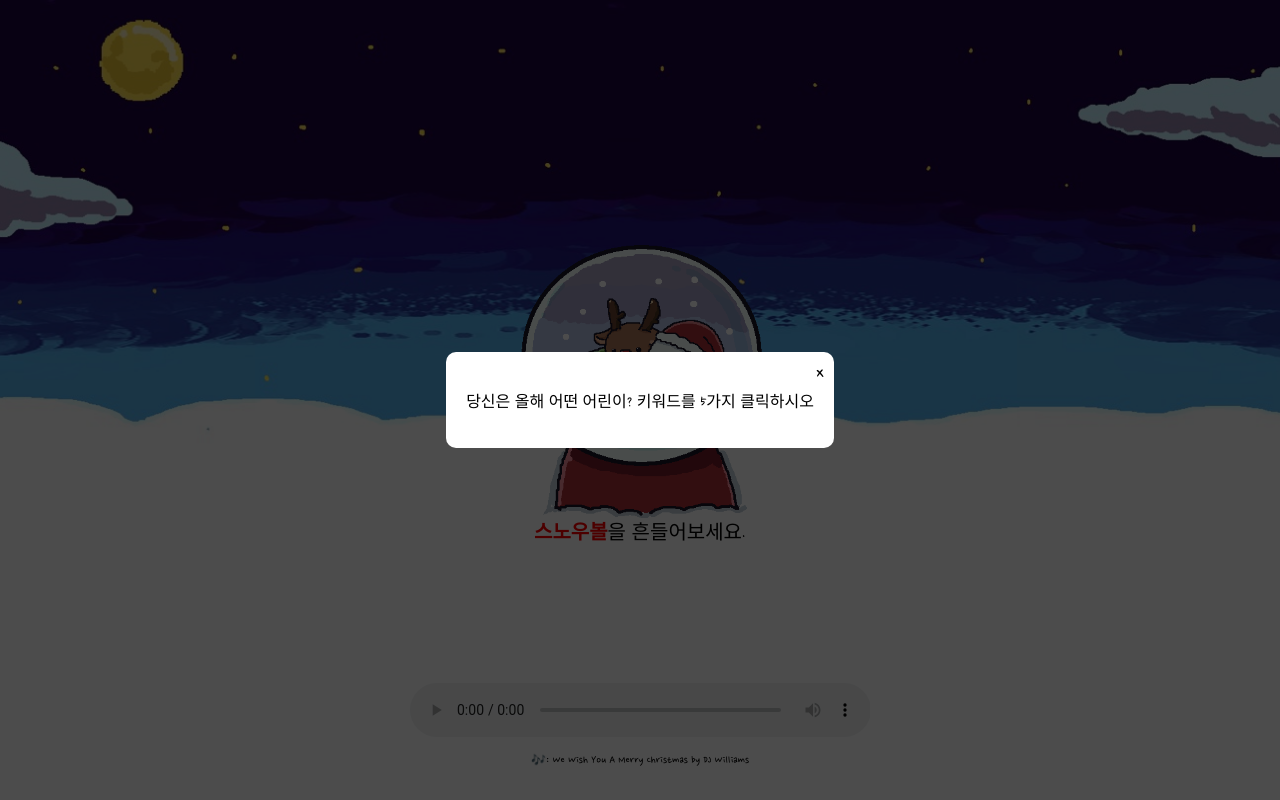
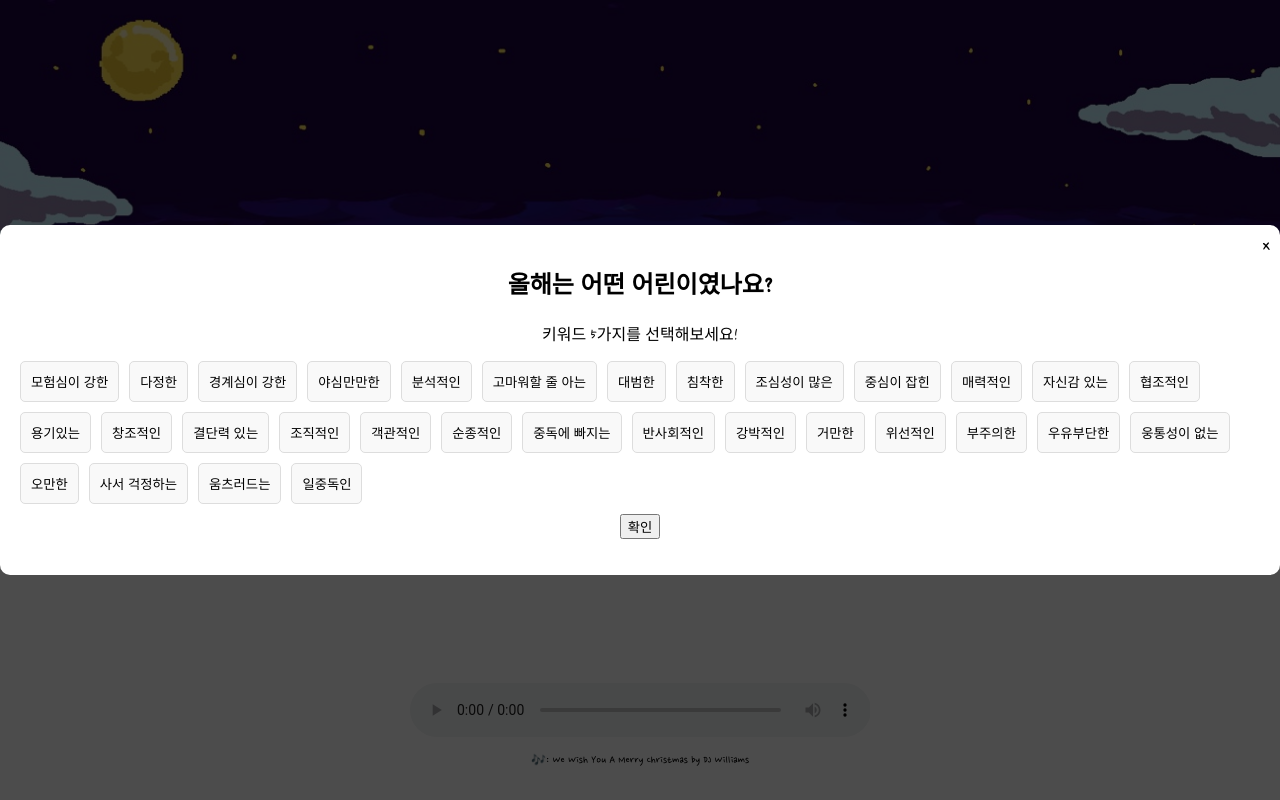
Before and after one commit to BENNY-CHOI/FortuneChristmas, a plain HTML site: page index.html in a window 1280 px wide. Both pictures are taken after a click on the button 640 px from the left and 385 px from the top of the page. Drawn offline with Linux system fonts and the light colour scheme.

Commit message:
SB: [기능] AI 산타메시지 생성

```diff
--- a/index.html
+++ b/index.html
@@ -34,8 +34,8 @@
       </audio>
 
       <p class="sign">
-        <span style="color: red; font-weight: bold">스노우볼</span>을
-        흔들어보세요.
+        🎅<span style="color: red; font-weight: bold">스노우볼</span>을
+        흔들어보시게!
       </p>
     </div>
 
@@ -43,7 +43,14 @@
     <div id="popup" class="popup">
       <div class="popup-content">
         <span id="close-popup">&times;</span>
-        <p>당신은 올해 어떤 어린이? 키워드를 5가지 클릭하시오</p>
+        <h2>올해는 어떤 어린이였나요?</h2>
+        <p>키워드 5가지를 선택해보세요!</p>
+        <div id="keywords" class="keywords">
+          <!-- 키워드 버튼들이 동적으로 추가될 예정 -->
+        </div>
+        <button id="submit-keywords">확인</button>
+        <p id="loading-message" style="display: none">🦌🎁 coming...</p>
+        <p id="result-message"></p>
       </div>
     </div>
 
--- a/script.js
+++ b/script.js
@@ -5,6 +5,92 @@ const closePopup = document.getElementById("close-popup");
 
 // 효과음 기능
 const clickSound = document.getElementById("click-sound");
+
+//오픈 API 기능
+const keywordsContainer = document.getElementById("keywords");
+const submitButton = document.getElementById("submit-keywords");
+const loadingMessage = document.getElementById("loading-message");
+const resultMessage = document.getElementById("result-message");
+
+// 키워드 리스트
+const keywordList = [
+  "모험심이 강한",
+  "다정한",
+  "경계심이 강한",
+  "야심만만한",
+  "분석적인",
+  "고마워할 줄 아는",
+  "대범한",
+  "침착한",
+  "조심성이 많은",
+  "중심이 잡힌",
+  "매력적인",
+  "자신감 있는",
+  "협조적인",
+  "용기있는",
+  "창조적인",
+  "결단력 있는",
+  "조직적인",
+  "객관적인",
+  "순종적인",
+  "중독에 빠지는",
+  "반사회적인",
+  "강박적인",
+  "거만한",
+  "위선적인",
+  "부주의한",
+  "우유부단한",
+  "웅통성이 없는",
+  "오만한",
+  "사서 걱정하는",
+  "움츠러드는",
+  "일중독인",
+];
+
+// 키워드 동적 생성
+keywordList.forEach((keyword) => {
+  const button = document.createElement("button");
+  button.textContent = keyword;
+  button.classList.add("keyword-button");
+  button.addEventListener("click", () => {
+    button.classList.toggle("selected"); // 키워드 선택/해제
+  });
+  keywordsContainer.appendChild(button);
+});
+
+// 키워드 선택 후 ChatGPT API 호출
+submitButton.addEventListener("click", async () => {
+  const selectedKeywords = Array.from(
+    document.querySelectorAll(".keyword-button.selected")
+  ).map((btn) => btn.textContent);
+
+  if (selectedKeywords.length !== 5) {
+    alert("5개의 키워드를 선택해주세요!");
+    return;
+  }
+
+  loadingMessage.style.display = "block"; // 로딩 메시지 표시
+  resultMessage.textContent = ""; // 이전 결과 초기화
+
+  try {
+    const response = await fetch("/api/chat-gpt", {
+      method: "POST",
+      headers: {
+        "Content-Type": "application/json",
+      },
+      body: JSON.stringify({ keywords: selectedKeywords }),
+    });
+
+    const data = await response.json();
+    loadingMessage.style.display = "none"; // 로딩 메시지 숨기기
+    resultMessage.textContent = data.message; // 결과 메시지 표시
+  } catch (error) {
+    loadingMessage.style.display = "none";
+    resultMessage.textContent =
+      "메시지를 가져오는 데 실패했습니다. 다시 시도해주세요!";
+    console.error(error);
+  }
+});
 
 showPopup.addEventListener("click", () => {
   clickSound.currentTime = 0;
--- a/styles.css
+++ b/styles.css
@@ -60,6 +60,28 @@ html {
   font-size: 20px;
 }
 
+/* AI 기능 */
+.keywords {
+  display: flex;
+  flex-wrap: wrap;
+  gap: 10px;
+  margin: 10px 0;
+}
+
+.keywords button {
+  padding: 10px;
+  border: 1px solid #ddd;
+  background-color: #f9f9f9;
+  cursor: pointer;
+  border-radius: 5px;
+}
+
+.keywords button.selected {
+  background-color: #007bff;
+  color: white;
+  border-color: #0056b3;
+}
+
 .music-player {
   position: fixed;
   bottom: 10px;
```
Also changed, not shown: api/chat-gpt.js (added, +40 -0 lines).
